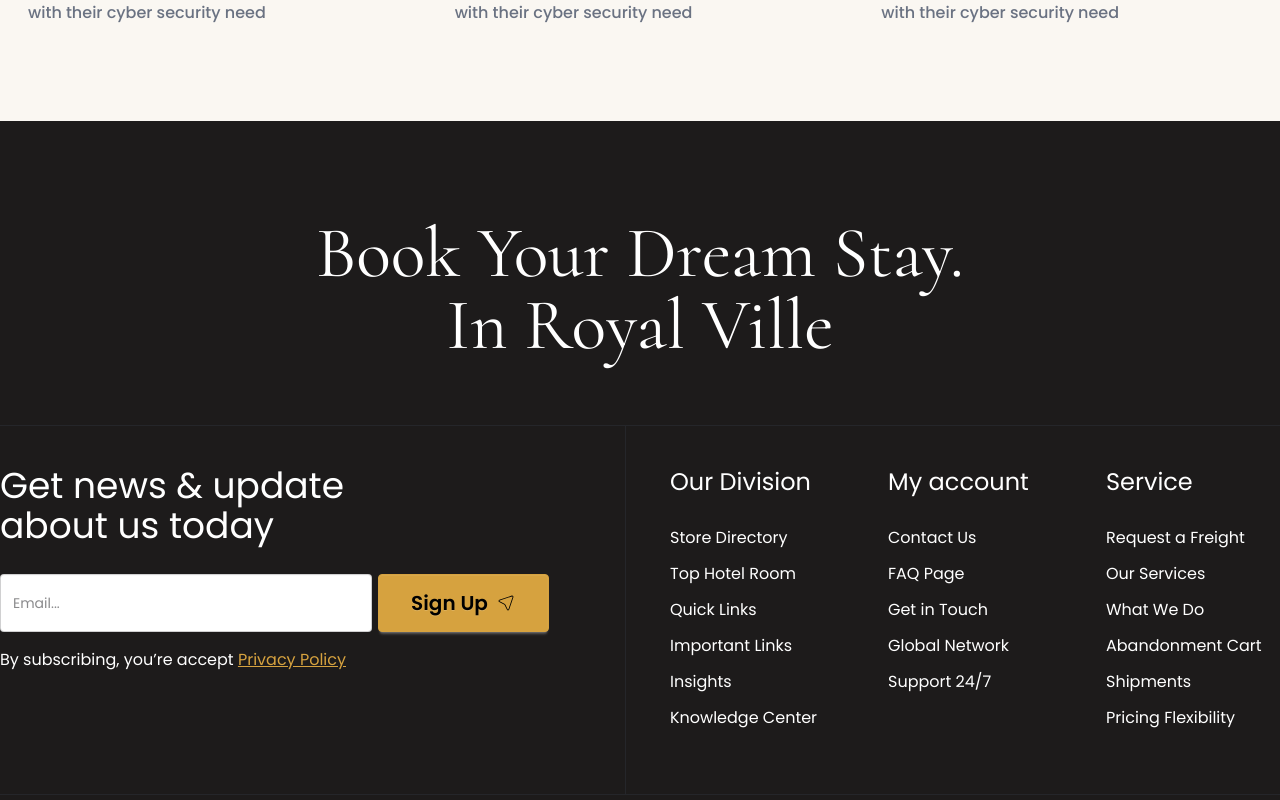
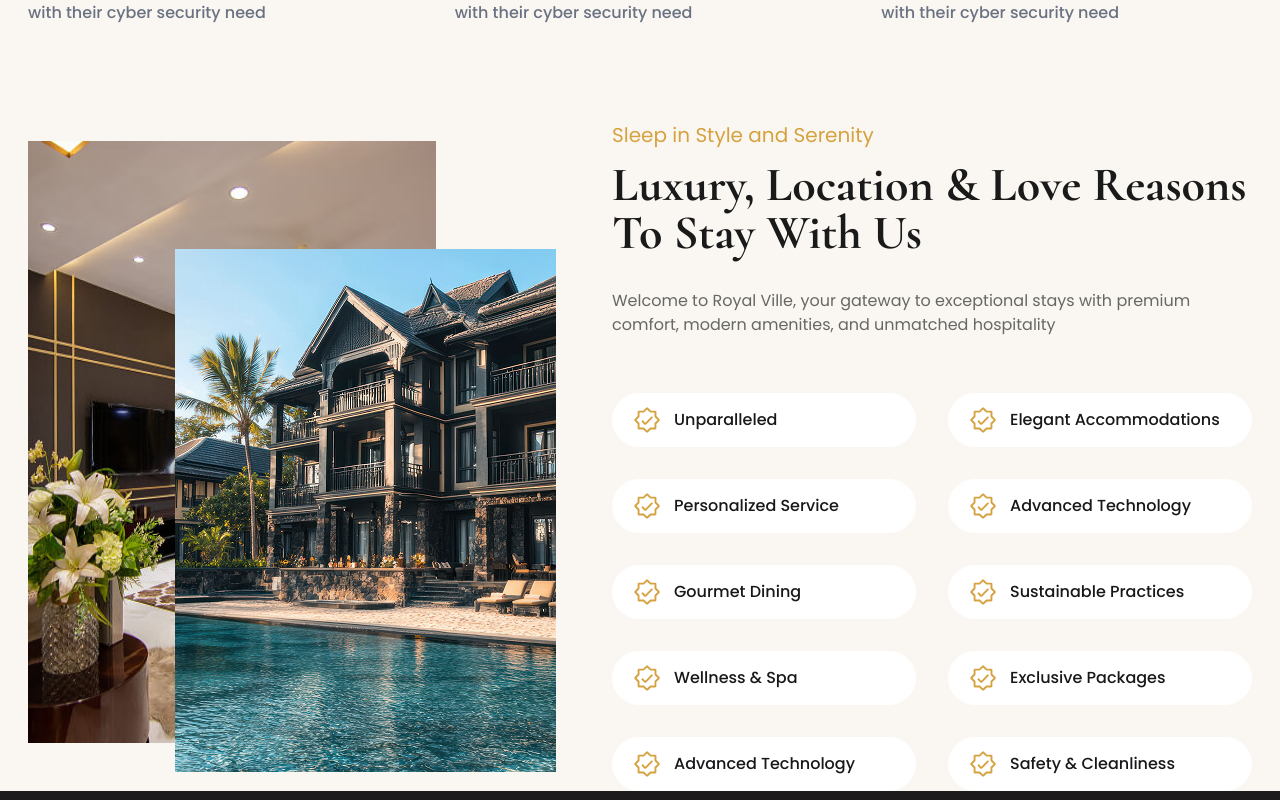
Before and after one commit to mariyamnavila/royal-ville-client, a React (Vite) app: page / in a window 1280 px wide. Shown: the part 2640-3440 px from the top of the page. Built offline with nearby package versions, Linux system fonts and the light colour scheme.

Commit message:
added reasons section

```diff
--- a/src/Components/AnimatedNumber.jsx
+++ b/src/Components/AnimatedNumber.jsx
@@ -1,17 +1,32 @@
-import { motion, useMotionValue, useTransform, animate } from "framer-motion";
+import { motion, useMotionValue, useTransform, animate, useInView } from "framer-motion";
 import { useEffect, useRef } from "react";
 
 const AnimatedNumber = ({ n }) => {
   const ref = useRef(null);
+
+  const isInView = useInView(ref, { amount: 0.3 });
+
   const motionVal = useMotionValue(0);
   const rounded = useTransform(motionVal, (val) => Math.floor(val));
 
   useEffect(() => {
-    const controls = animate(motionVal, n, { duration: 2, ease: "easeOut" });
-    return () => controls.stop();
-  }, [n,motionVal]);
+    let controls;
+
+    if (isInView) {
+      // 👇 animate 0 → n when visible
+      controls = animate(motionVal, n, {
+        duration: 2,
+        ease: "easeOut",
+      });
+    } else {
+      // 👇 reset to 0 when invisible (so it can restart next time)
+      motionVal.set(0);
+    }
+
+    return () => controls?.stop();
+  }, [isInView, n, motionVal]);
 
   return <motion.div ref={ref}>{rounded}</motion.div>;
 };
 
-export default AnimatedNumber
+export default AnimatedNumber;
--- a/src/Pages/Home/Home.jsx
+++ b/src/Pages/Home/Home.jsx
@@ -1,5 +1,6 @@
 import Banner from "./Banner";
 import Places from "./Places";
+import Reasons from "./Reasons";
 import Select from "./Select";
 import Service from "./Service";
 import SpecialOffer from "./SpecialOffer";
@@ -14,6 +15,7 @@
             <SpecialOffer></SpecialOffer>
             <Service></Service>
             <Stats></Stats>
+            <Reasons></Reasons>
         </div>
     );
 };
--- /dev/null
+++ b/src/Pages/Home/Reasons.jsx
@@ -0,0 +1,31 @@
+import { VscVerified } from 'react-icons/vsc';
+import reason1 from '../../assets/Reason1.jpg';
+import reason2 from '../../assets/Reason2.jpg';
+
+const Reasons = () => {
+    const arrayOfReasons = ['Unparalleled', 'Elegant Accommodations', 'Personalized Service', 'Advanced Technology', 'Gourmet Dining', 'Sustainable Practices', 'Wellness & Spa', 'Exclusive Packages', 'Advanced Technology', 'Safety & Cleanliness',]
+    return (
+        <div className='max-w-7xl mx-auto flex flex-col lg:flex-row justify-between'>
+            <div className='relative flex ml-7 '>
+                <img className='mb-12 w-[200px] md:w-fit mt-5' src={reason1} alt="" />
+                <img className='absolute w-[200px] md:w-fit top-10 right-6 md:top-16 md:right-20 lg:top-32 lg:-right-30' src={reason2} alt="" />
+            </div>
+            <div className="space-y-3 lg:w-1/2 mx-7">
+                <p className="text-primary text-xl">Sleep in Style and Serenity</p>
+                <h3 className="text-neutral text-5xl elegant font-bold ">Luxury, Location & Love Reasons To Stay With Us</h3>
+                <p className="text-info mt-8 mb-14">Welcome to Royal Ville, your gateway to exceptional stays with premium comfort, modern amenities, and unmatched hospitality</p>
+                <div className='grid grid-cols-1 md:grid-cols-2 gap-8'>
+                    {
+                        arrayOfReasons.map(reason=><div className='bg-white rounded-full p-3 flex items-center gap-3 font-medium '>
+                        <VscVerified className='text-primary text-3xl ml-2 font-bold' />
+                        {reason}
+                    </div>)
+                    }
+
+                </div>
+            </div>
+        </div>
+    );
+};
+
+export default Reasons;
--- a/src/index.css
+++ b/src/index.css
@@ -10,7 +10,7 @@
   /* --color-base-100: #f4f9f7; */
   --color-base-200: #BFBFBF;
    --color-base-300: #8c8c8c;
-  /* --color-info: #64a287;*/
+  --color-info: #676764;
   --color-neutral: #1A1A1A;
   --color-accent: #D32F2F;
   --color-success: #FAF7F2;
```
Also changed, not shown: src/assets/Reason1.jpg (added), src/assets/Reason2.jpg (added).
